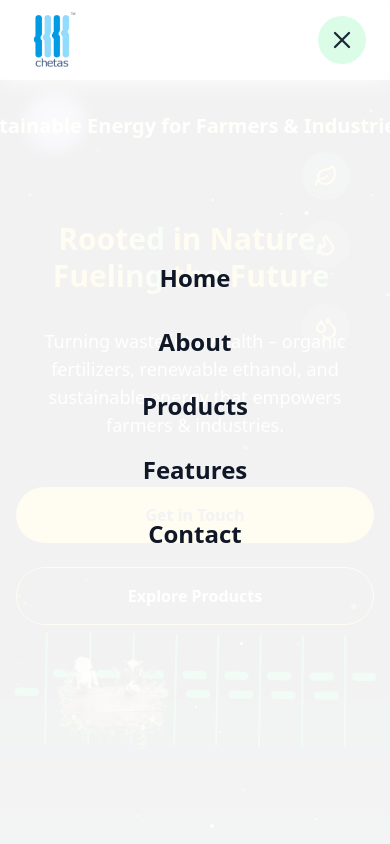
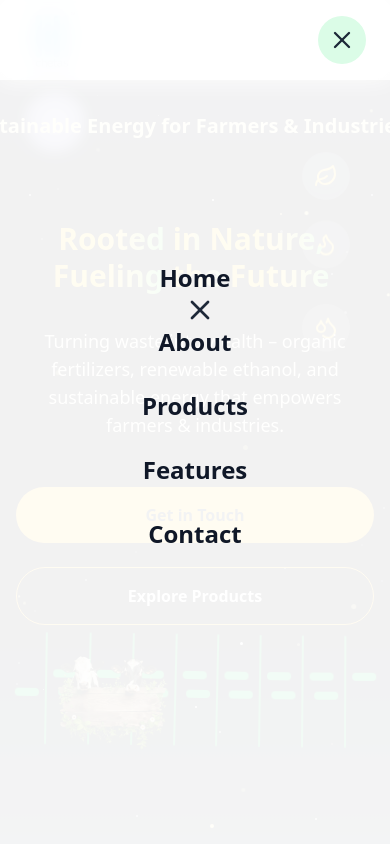
Before and after one commit to MayurChavan7/Chetas_Agro, a React (Vite) app: page / in a window 390 px wide. Both pictures are taken after a click on the button "Toggle Menu". Shown: the top 844 px of the page. Built offline with nearby package versions, Linux system fonts and the light colour scheme.

Commit message:
latest navbar

```diff
--- a/src/components/Navbar.jsx
+++ b/src/components/Navbar.jsx
@@ -3,7 +3,8 @@ import { Link } from "react-router-dom";
 import { Menu, X } from "lucide-react";
 import { motion, AnimatePresence } from "framer-motion";
 
-const MotionLink = motion(Link); // ✅ Correct motion version of Link
+// Use motion.create for React Router Link (fixes warning)
+const MotionLink = motion.create(Link);
 
 const menuItems = [
   { name: "Home", path: "/" },
@@ -22,9 +23,18 @@ const Navbar = () => {
     visible: {
       x: 0,
       opacity: 1,
-      transition: { type: "spring", stiffness: 120, damping: 20, staggerChildren: 0.1 },
+      transition: {
+        type: "spring",
+        stiffness: 120,
+        damping: 20,
+        staggerChildren: 0.1,
       },
-    exit: { x: "-100%", opacity: 0, transition: { type: "spring", stiffness: 120, damping: 20 } },
+    },
+    exit: {
+      x: "-100%",
+      opacity: 0,
+      transition: { type: "spring", stiffness: 120, damping: 20 },
+    },
   };
 
   const menuItemVariants = {
@@ -33,10 +43,10 @@ const Navbar = () => {
   };
 
   return (
-    <nav className="fixed w-full z-50 bg-white/90 backdrop-blur-md shadow-md">
+    <nav className="fixed w-full z-[100] bg-white/90 backdrop-blur-md shadow-md">
       <div className="max-w-7xl mx-auto flex justify-between items-center px-6 py-3">
         {/* Logo */}
-        <Link to="/" className="flex items-center z-50">
+        <Link to="/" className="flex items-center z-[1000]">
           <img
             src="/Logo.png"
             alt="Chetas Agro Logo"
@@ -60,7 +70,7 @@ const Navbar = () => {
 
         {/* Mobile Hamburger */}
         <button
-          className="md:hidden flex items-center justify-center w-12 h-12 rounded-full bg-green-100 hover:bg-green-200 text-gray-800 z-50"
+          className="md:hidden flex items-center justify-center w-12 h-12 rounded-full bg-green-100 hover:bg-green-200 text-gray-800 z-[1100]"
           onClick={toggleMenu}
           aria-label="Toggle Menu"
         >
@@ -72,11 +82,16 @@ const Navbar = () => {
       <AnimatePresence>
         {isOpen && (
           <motion.div
-            className="fixed inset-0 w-full h-screen bg-white/95 backdrop-blur-md shadow-2xl flex flex-col items-center justify-center space-y-8 text-2xl text-gray-900 z-40 px-6 sm:px-12"
+            className="fixed inset-0 w-full h-screen bg-white/95 backdrop-blur-md flex items-center justify-center z-[1000]"
             variants={menuVariants}
             initial="hidden"
             animate="visible"
             exit="exit"
+            onClick={() => setIsOpen(false)} // close if clicking outside
+          >
+            <div
+              className="flex flex-col items-center space-y-8 text-2xl text-gray-900 relative"
+              onClick={(e) => e.stopPropagation()} // prevent closing on inner clicks
             >
               {menuItems.map(({ name, path }) => (
                 <MotionLink
@@ -90,14 +105,15 @@ const Navbar = () => {
                 </MotionLink>
               ))}
 
-            {/* Close Button */}
+              {/* Close button inside menu */}
               <button
                 onClick={toggleMenu}
-              className="absolute top-6 right-6 p-2 rounded-full text-gray-800 hover:text-green-700 focus:outline-none z-50"
+                className="absolute top-6 right-6 p-2 rounded-full text-gray-800 hover:text-green-700 focus:outline-none"
                 aria-label="Close Menu"
               >
-              <X size={28} />
+                <X size={32} />
               </button>
+            </div>
           </motion.div>
         )}
       </AnimatePresence>
```
Also changed, not shown: 1 other file (tests, documents, lock files or other folders). Lines whose indentation alone changed are shown as unchanged.
